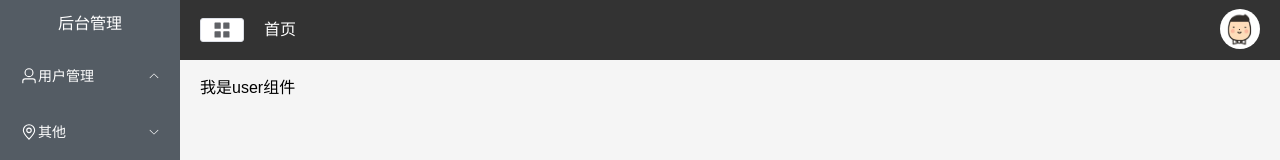
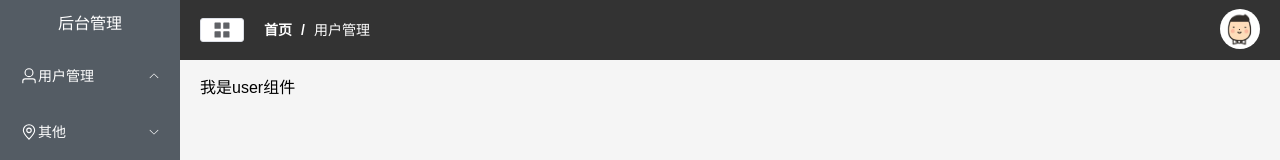
Before and after one commit to HeTreeTerr/base-vue3-pro, a Vue app: page /#/home in a window 1280 px wide. Both pictures are taken after a click on the item "用户管理". Shown: the top 160 px of the page. Built offline with nearby package versions, Linux system fonts and the light colour scheme.

Commit message:
面包屑实现

```diff
--- a/src/components/CommonAside.vue
+++ b/src/components/CommonAside.vue
@@ -39,6 +39,7 @@
 
 <script>
 import {useRouter} from 'vue-router'
+import { useStore } from 'vuex';
 export default {
     setup() {
         //菜单数据
@@ -91,12 +92,20 @@ export default {
 
         //拿到路由对象
         const router = useRouter();
+        //仓库/存储处
+        const store = useStore();
 
         //菜单跳转方法
         const clickMenu = (item)=>{
-            router.push({
-                path : item.path,
-            });
+            if(item.children && item.children.length > 0){
+                return;
+            }else{
+                router.push({
+                    path : item.path,
+                });
+                //vuex 来管理
+                store.commit("selectMenu", item);
+            }
         };
 
         return {
--- a/src/components/CommonHeader.vue
+++ b/src/components/CommonHeader.vue
@@ -16,7 +16,14 @@
       <el-button size="small" @click="handleCollapse">
         <el-icon :size="20"><Menu /></el-icon>
       </el-button>
-      <h3>首页</h3>
+      <!-- 面包屑 -->
+      <el-breadcrumb separator="/" class="bread">
+        <!-- 首页是一定存在的，所以直接写死 -->
+        <el-breadcrumb-item :to="{ path: '/' }">首页</el-breadcrumb-item>
+        <el-breadcrumb-item :to="current.path" v-if="current">
+          {{current.lable}}
+        </el-breadcrumb-item>
+      </el-breadcrumb>
     </div>
     <div class="r-content">
       <el-dropdown>
@@ -38,11 +45,11 @@
 </template>
 
 <script>
-import { defineComponent } from 'vue-demi'
+import { computed,defineComponent } from 'vue-demi'
 import { useStore } from 'vuex'
-import store from '../store';
 export default defineComponent ({
   setup() {
+    let store = useStore();
     //获取图片地址
     const getImgSrc = (user)=>{
       //console.log(user);
@@ -56,9 +63,16 @@ export default defineComponent ({
       //store.commit('updateIsCollapse','param===>123456');
       store.commit('updateIsCollapse');
     };
+    //计算属性
+    const current = computed(() => {
+      //debugger
+      return store.state.currentMenu;
+    });
+
     return {
       getImgSrc,
       handleCollapse,
+      current,
     };
   }
 })
@@ -89,4 +103,8 @@ header {
     color: #fff;
   }
 }
+.bread /deep/ span{
+  color: #fff !important;
+  cursor: pointer !important;
+}
 </style>
--- a/src/store/index.js
+++ b/src/store/index.js
@@ -1,12 +1,17 @@
 import { createStore } from 'vuex'
 export default createStore({
     state: {
-        isCollapse: true
+        isCollapse: true,
+        currentMenu: null
     },
     mutations: {
         updateIsCollapse(state,payload) {
             //console.log(payload);
             state.isCollapse = !state.isCollapse
+        },
+        selectMenu(state,val){
+            //判断
+            val.name == 'home' ? (state.currentMenu = null) : (state.currentMenu = val)
         }
     }
 })
```
